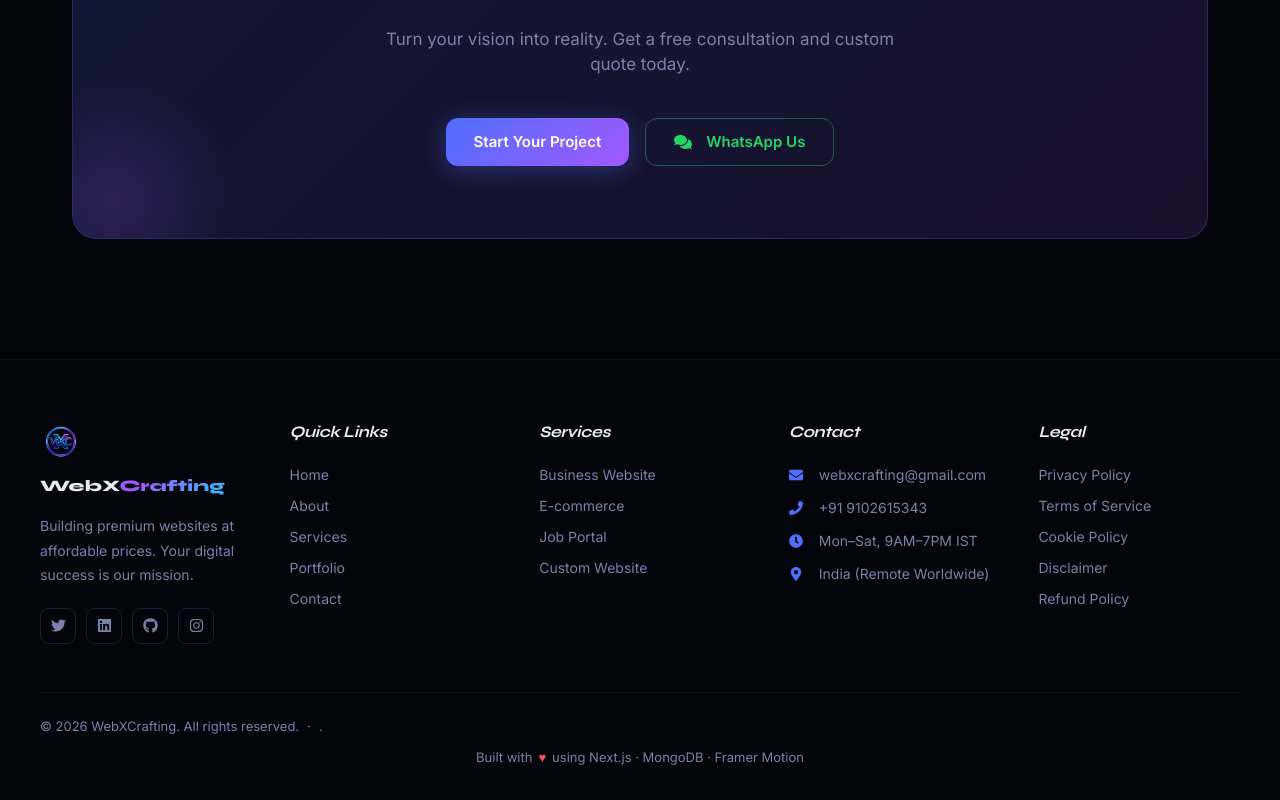
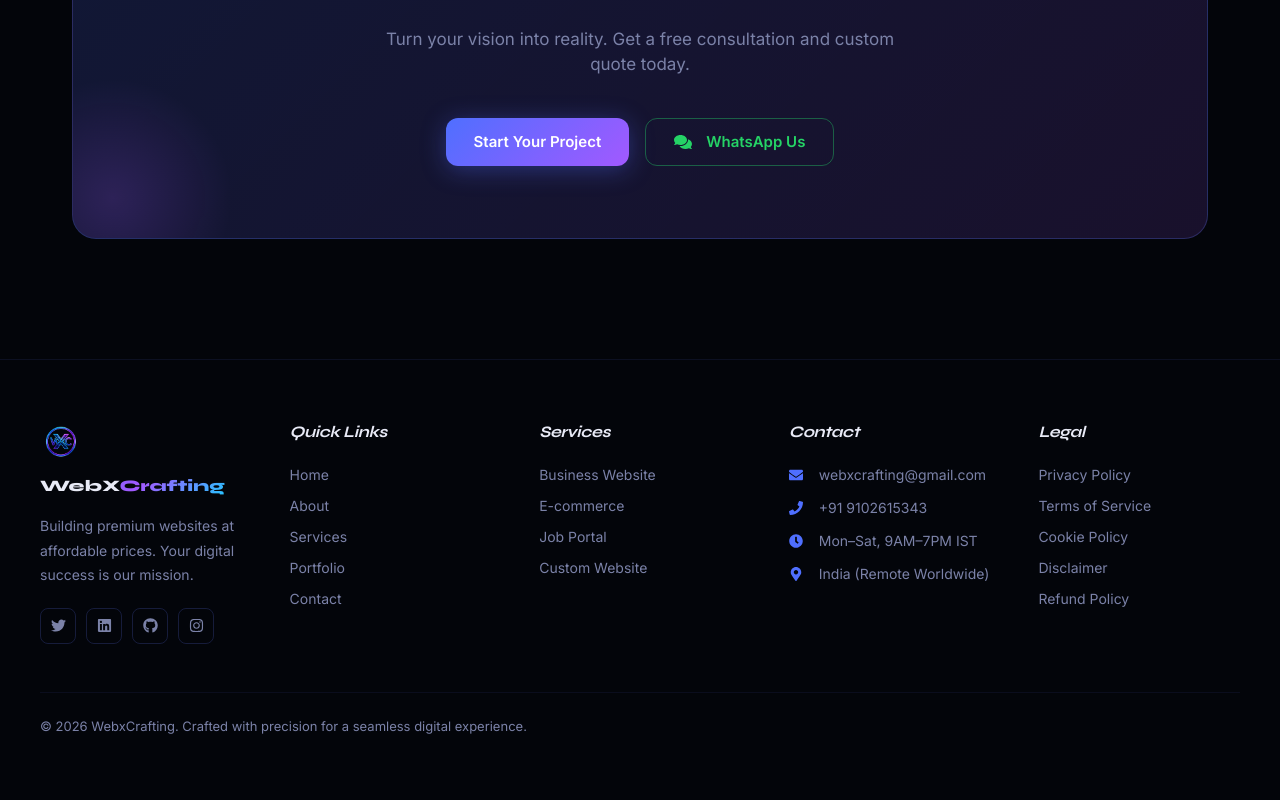
Before and after one commit to webxcrafting07/webxcrafting, a Next.js app: page / in a window 1280 px wide. Shown: the part 3445-4245 px from the top of the page. After the commit the page ends 4213 px from the top, so only its background shows below. Built offline with nearby package versions, Linux system fonts and the light colour scheme; no server answers; the database is empty.

Commit message:
footer changes

```diff
--- a/components/Footer.tsx
+++ b/components/Footer.tsx
@@ -1,6 +1,15 @@
 "use client";
 import Link from "next/link";
-import { FaTwitter, FaLinkedin, FaGithub, FaInstagram, FaEnvelope, FaPhone, FaClock, FaMapMarkerAlt } from "react-icons/fa";
+import {
+  FaTwitter,
+  FaLinkedin,
+  FaGithub,
+  FaInstagram,
+  FaEnvelope,
+  FaPhone,
+  FaClock,
+  FaMapMarkerAlt,
+} from "react-icons/fa";
 
 const services = [
   "Business Website",
@@ -242,7 +251,9 @@ export default function Footer() {
                   alignItems: "center",
                 }}
               >
-                <span style={{ fontSize: 14, minWidth: 20, color: "#4f6fff" }}><Icon size={14} /></span>
+                <span style={{ fontSize: 14, minWidth: 20, color: "#4f6fff" }}>
+                  <Icon size={14} />
+                </span>
                 <span style={{ color: "#7b82a8", fontSize: 14 }}>{text}</span>
               </div>
             ))}
@@ -308,9 +319,8 @@ export default function Footer() {
             }}
           >
             <span>
-              © {new Date().getFullYear()} WebXCrafting. All rights reserved.
-            </span>
-            <span className="hide-mobile">·</span>
+              © {new Date().getFullYear()} WebxCrafting. Crafted with precision
+              for a seamless digital experience
               <Link
                 href="/admin/login"
                 style={{
@@ -324,21 +334,7 @@ export default function Footer() {
               >
                 .
               </Link>
-          </p>
-          <p
-            style={{
-              color: "#7b82a8",
-              fontSize: 13,
-              width: "100%",
-              maxWidth: "100%",
-              display: 'flex',
-              alignItems: 'center',
-              justifyContent: 'center',
-              gap: 6,
-              flexWrap: 'wrap',
-            }}
-          >
-            Built with <span style={{ color: '#ff5252' }}>♥</span> using Next.js · MongoDB · Framer Motion
+            </span>
           </p>
         </div>
       </div>
```
Lines whose indentation alone changed are shown as unchanged.
